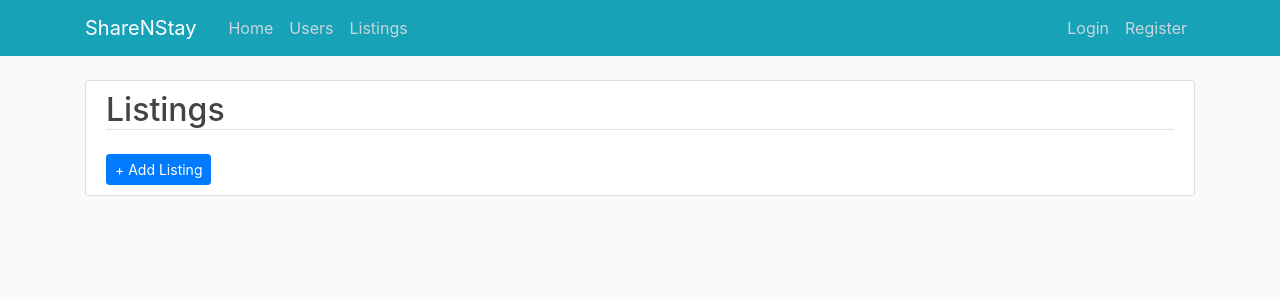
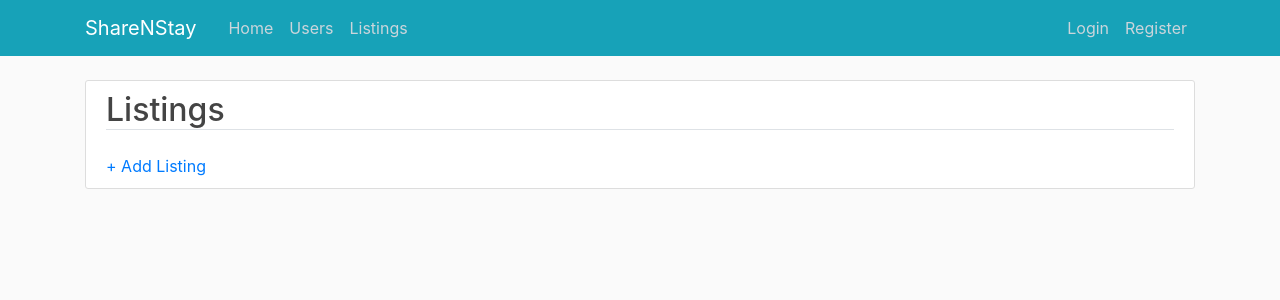
Before and after one commit to eldoraboo/it2002-sharenstay, a Flask app: template templates/listings.html in a window 1280 px wide. Shown: the top 300 px of the page. Run offline with Flask 2, Linux system fonts and the light colour scheme; the template is opened without the code that fills it, so the values that code supplies are empty; some libraries are stand-ins or nearby versions.

Commit message:
Update listings.html

```diff
--- a/templates/listings.html
+++ b/templates/listings.html
@@ -3,7 +3,7 @@
     <div class="content-section">
         <div class="header", data-position="inline">
             <h2 class="border-bottom mb-4">Listings</h2>
-            <a href="#" class="btn btn-primary btn-sm">+ Add Listing</a>
+            <a href="#" class="ui-btn-right">+ Add Listing</a>
         <div class="row">
             {% for row in data.rows %}
                 <div class="col-md-4 mb-4">
```
